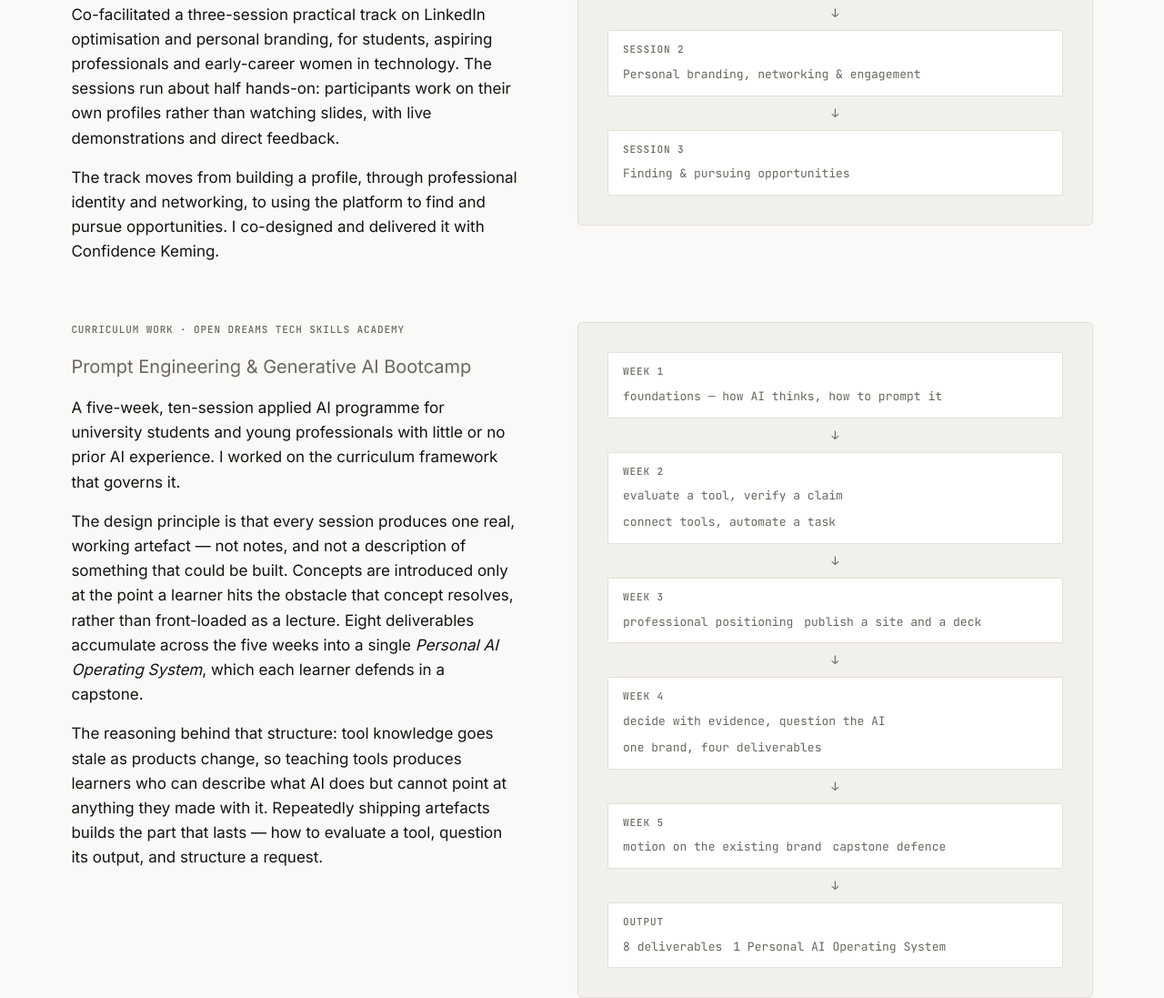
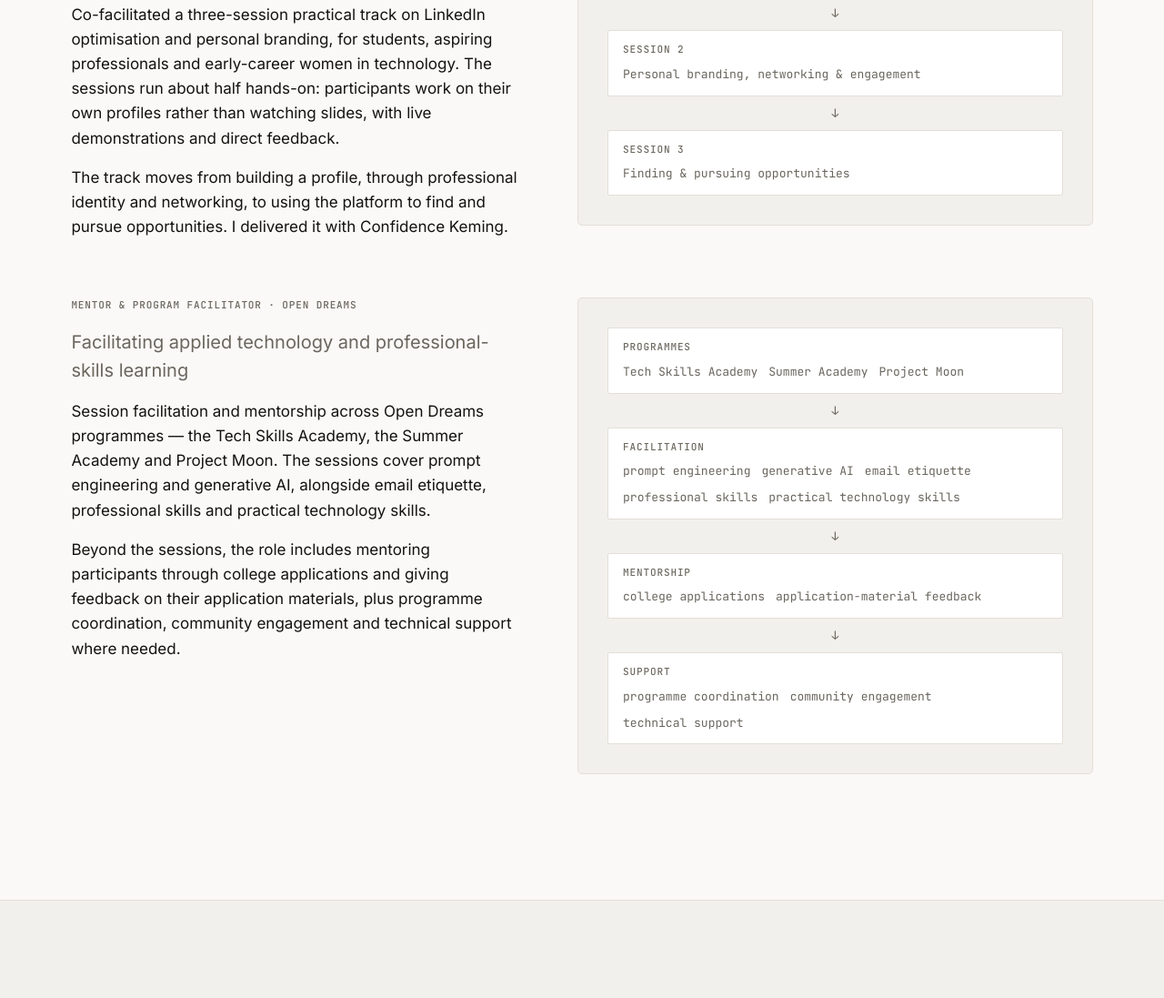
Before and after one commit to claudetomoh/Portfolio, a website: page experience.html in a window 1280 px wide. Shown: the part 4431-5528 px from the top of the page at 91% size. Drawn offline with Linux system fonts and the light colour scheme.

Commit message:
content: publish Open Dreams as an owner-confirmed facilitation role
Replaces the "Curriculum work" entry with the role Claude has confirmed:
Mentor & Program Facilitator at Open Dreams, across the Tech Skills
Academy, the Summer Academy and Project Moon.

- Teaching areas (prompt engineering, generative AI, email etiquette,
  professional and practical technology skills) and the broader role
  (mentorship, college-application support, coordination, community
  engagement, technical support) are stated as owner-confirmed. Areas are
  not mapped to individual programmes, because nothing says which area
  belonged to which programme.
- No dates, learner counts, session counts or outcomes. Copy is
  tense-neutral so it does not assert the role is current.
- Removes the week-by-week schematic of the institutional bootcamp,
  which sat beside his name and implied he designed or delivered all of
  it. File-level lastModifiedBy metadata is no longer cited anywhere as
  evidence of curriculum authorship.
- Adds an Open Dreams row to the homepage experience timeline.
- Women Techmakers: the source names him under FACILITATORS only, so
  "co-designed and delivered" becomes "delivered".
- Removes two HTML comments from public source: one narrating the old
  attribution reasoning on /experience, and one on the homepage that
  referred to another repository's withheld link.

Co-Authored-By: Claude Opus 5 <noreply@anthropic.com>

```diff
--- a/experience.html
+++ b/experience.html
@@ -277,7 +277,7 @@
                         <div class="prose" style="margin-top: var(--s-4)">
                             <p class="lede">Women Techmakers Bambili × Gwarinpa Mentorship Programme</p>
                             <p>Co-facilitated a three-session practical track on LinkedIn optimisation and personal branding, for students, aspiring professionals and early-career women in technology. The sessions run about half hands-on: participants work on their own profiles rather than watching slides, with live demonstrations and direct feedback.</p>
-                            <p>The track moves from building a profile, through professional identity and networking, to using the platform to find and pursue opportunities. I co-designed and delivered it with Confidence Keming.</p>
+                            <p>The track moves from building a profile, through professional identity and networking, to using the platform to find and pursue opportunities. I delivered it with Confidence Keming.</p>
                         </div>
                     </div>
 
@@ -292,45 +292,28 @@
                     </div>
                 </div>
 
-                <!-- ── OPEN DREAMS ────────────────────────────────────────
-                     [VERIFY WITH CLAUDE] The programme design below is taken
-                     verbatim from Open_Dreams_AI_Bootcamp_Curriculum_Framework_v1.1.docx
-                     and is accurate. What is NOT established by any document is
-                     his formal role: the framework names the owner as "Open Dreams
-                     Tech Skills Academy / Curriculum Design Office", no document
-                     names him as instructor or facilitator, and the ten session
-                     decks are PptxGenJS-generated with no author metadata. The file
-                     does carry lastModifiedBy: "Tomoh Claude Ikfingeh".
-
-                     So this entry claims curriculum work, which he has attested
-                     to, and claims nothing about delivery. Needed to say more:
-                     his role title, which sessions he personally ran, the dates,
-                     and any verifiable cohort size. No learner count is stated
-                     because none appears in any source. -->
+                <!-- Open Dreams — role, programmes and areas are owner-confirmed.
+                     Areas are deliberately not mapped to individual programmes.
+                     Source of truth: content/public/teaching.json -> openDreams -->
                 <div class="proj" data-reveal style="margin-top: var(--s-8)">
                     <div class="proj__info">
-                        <p class="mono muted">Curriculum work · Open Dreams Tech Skills Academy</p>
+                        <p class="mono muted">Mentor &amp; Program Facilitator · Open Dreams</p>
                         <div class="prose" style="margin-top: var(--s-4)">
-                            <p class="lede">Prompt Engineering &amp; Generative AI Bootcamp</p>
-                            <p>A five-week, ten-session applied AI programme for university students and young professionals with little or no prior AI experience. I worked on the curriculum framework that governs it.</p>
-                            <p>The design principle is that every session produces one real, working artefact — not notes, and not a description of something that could be built. Concepts are introduced only at the point a learner hits the obstacle that concept resolves, rather than front-loaded as a lecture. Eight deliverables accumulate across the five weeks into a single <em>Personal AI Operating System</em>, which each learner defends in a capstone.</p>
-                            <p>The reasoning behind that structure: tool knowledge goes stale as products change, so teaching tools produces learners who can describe what AI does but cannot point at anything they made with it. Repeatedly shipping artefacts builds the part that lasts — how to evaluate a tool, question its output, and structure a request.</p>
+                            <p class="lede">Facilitating applied technology and professional-skills learning</p>
+                            <p>Session facilitation and mentorship across Open Dreams programmes — the Tech Skills Academy, the Summer Academy and Project Moon. The sessions cover prompt engineering and generative AI, alongside email etiquette, professional skills and practical technology skills.</p>
+                            <p>Beyond the sessions, the role includes mentoring participants through college applications and giving feedback on their application materials, plus programme coordination, community engagement and technical support where needed.</p>
                         </div>
                     </div>
 
                     <div class="proj__media">
-                        <div class="schematic" role="img" aria-label="Bootcamp arc across five weeks: foundations, then research and automation, then professional identity and portfolio, then data and marketing, then video, ending in a capstone defence of a Personal AI Operating System.">
-                            <div class="schematic__layer"><b>Week 1</b><span>foundations — how AI thinks, how to prompt it</span></div>
+                        <div class="schematic" role="img" aria-label="Open Dreams role: facilitating sessions across three programmes, mentoring participants, and supporting the programmes.">
+                            <div class="schematic__layer"><b>Programmes</b><span>Tech Skills Academy</span><span>Summer Academy</span><span>Project Moon</span></div>
                             <p class="schematic__arrow" aria-hidden="true">↓</p>
-                            <div class="schematic__layer"><b>Week 2</b><span>evaluate a tool, verify a claim</span><span>connect tools, automate a task</span></div>
+                            <div class="schematic__layer"><b>Facilitation</b><span>prompt engineering</span><span>generative AI</span><span>email etiquette</span><span>professional skills</span><span>practical technology skills</span></div>
                             <p class="schematic__arrow" aria-hidden="true">↓</p>
-                            <div class="schematic__layer"><b>Week 3</b><span>professional positioning</span><span>publish a site and a deck</span></div>
+                            <div class="schematic__layer"><b>Mentorship</b><span>college applications</span><span>application-material feedback</span></div>
                             <p class="schematic__arrow" aria-hidden="true">↓</p>
-                            <div class="schematic__layer"><b>Week 4</b><span>decide with evidence, question the AI</span><span>one brand, four deliverables</span></div>
-                            <p class="schematic__arrow" aria-hidden="true">↓</p>
-                            <div class="schematic__layer"><b>Week 5</b><span>motion on the existing brand</span><span>capstone defence</span></div>
-                            <p class="schematic__arrow" aria-hidden="true">↓</p>
-                            <div class="schematic__layer"><b>Output</b><span>8 deliverables</span><span>1 Personal AI Operating System</span></div>
+                            <div class="schematic__layer"><b>Support</b><span>programme coordination</span><span>community engagement</span><span>technical support</span></div>
                         </div>
                     </div>
                 </div>
```
Also changed, not shown: index.html (+11 -1 lines).
